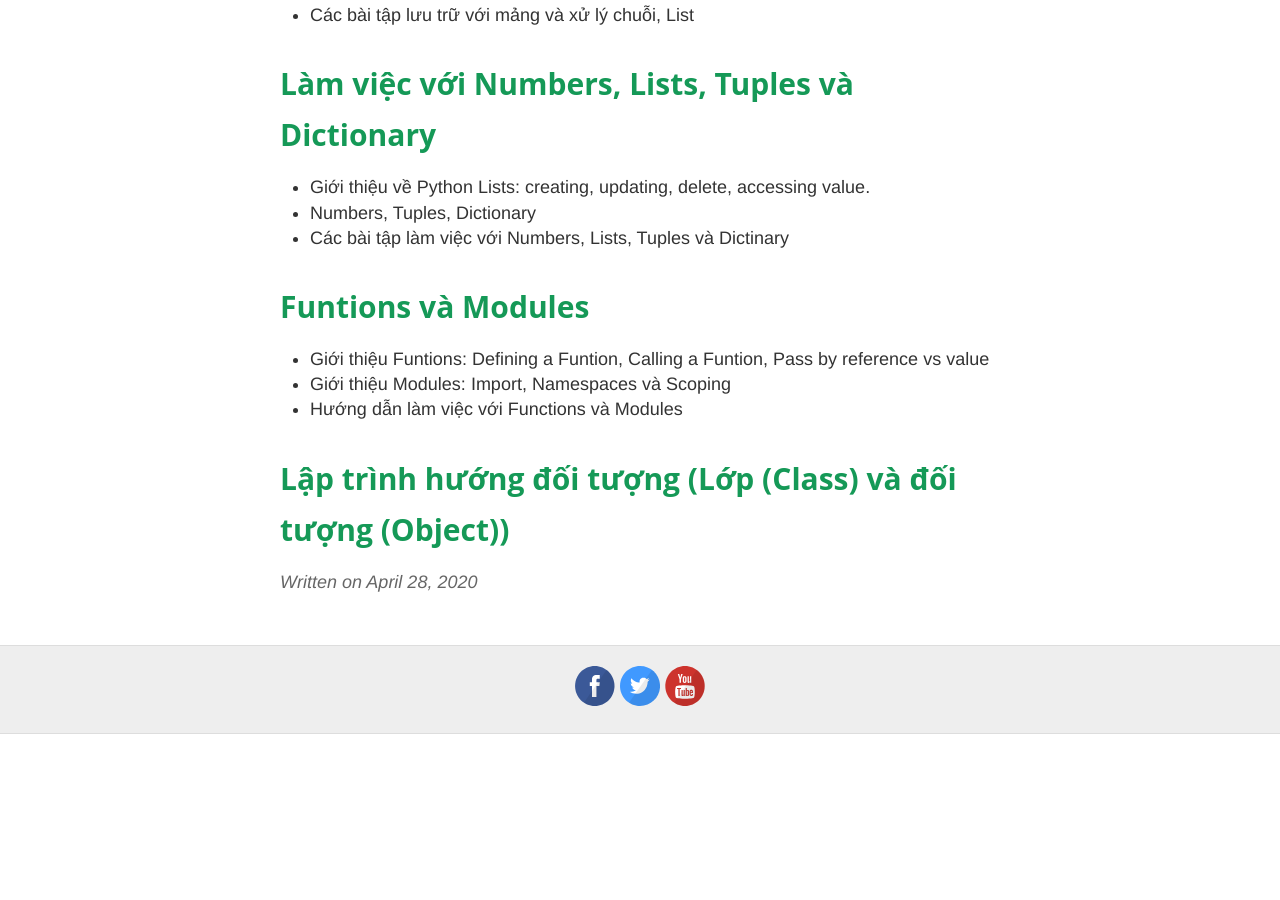
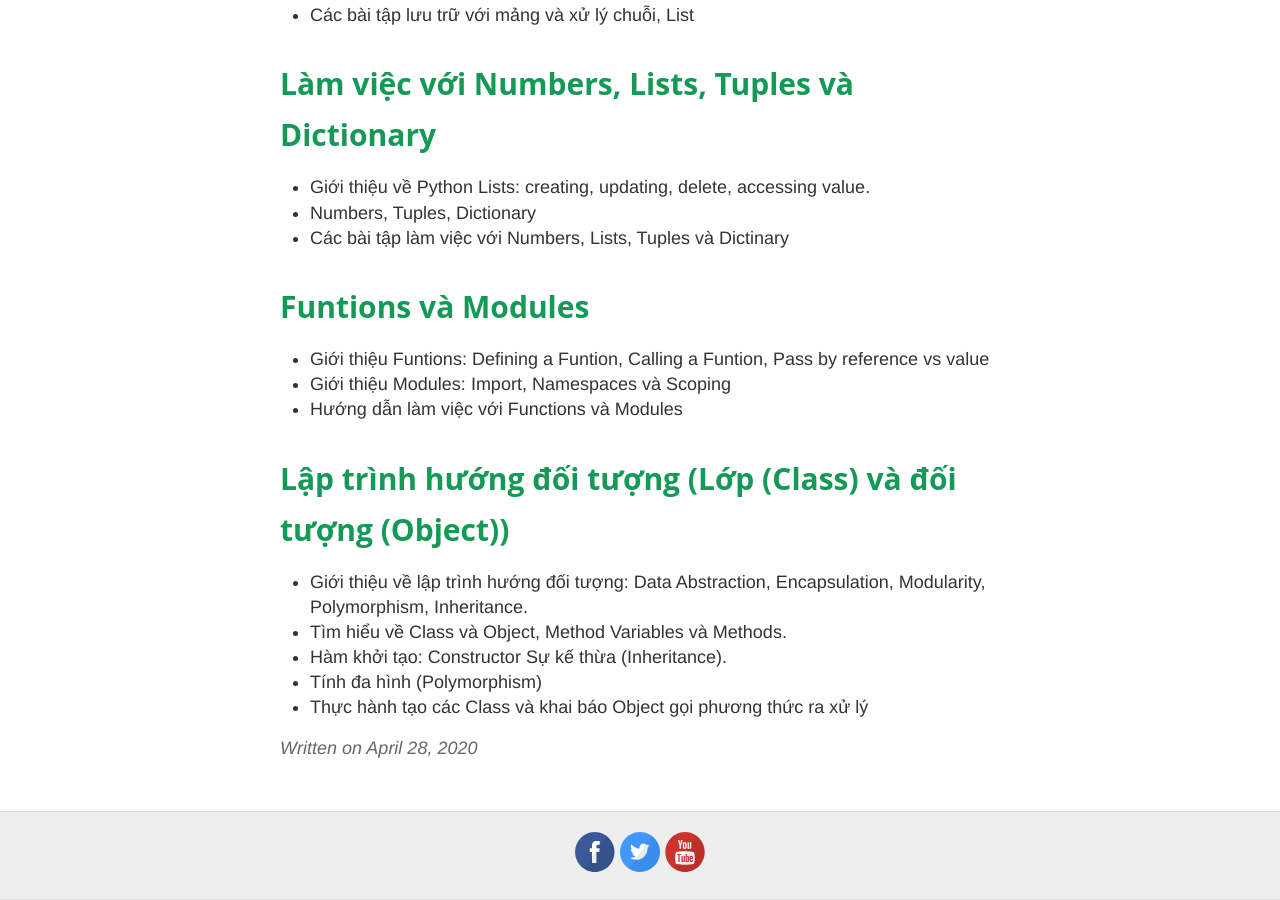
Before and after one commit to sonnhfit/sonnhfit.github.io, a Jekyll site: the page built from _posts/2020-4-28-day-het-khong-con-cai-gi.md, in a window 1280 px wide and 900 px high, scrolled down 940 px. Built offline with Jekyll 4.4.1, drawn with Linux system fonts in a browser that asks for light colours; before the commit the page ends 1674 px from its top, so only the background shows below that.

Commit message:
Update 2020-4-28-day-het-khong-con-cai-gi.md

```diff
--- a/_posts/2020-4-28-day-het-khong-con-cai-gi.md
+++ b/_posts/2020-4-28-day-het-khong-con-cai-gi.md
@@ -43,3 +43,9 @@ Mình có thời gian rảnh vào buổi tối nên mình mở 1 khoá học l
 - Hướng dẫn làm việc với Functions và Modules
 
 # Lập trình hướng đối tượng (Lớp (Class) và đối tượng (Object))
+
+- Giới thiệu về lập trình hướng đối tượng: Data Abstraction, Encapsulation, Modularity, Polymorphism, Inheritance.
+- Tìm hiểu về Class và Object, Method Variables và Methods.
+- Hàm khởi tạo: Constructor Sự kế thừa (Inheritance).
+- Tính đa hình (Polymorphism)
+- Thực hành tạo các Class và khai báo Object gọi phương thức ra xử lý
```
